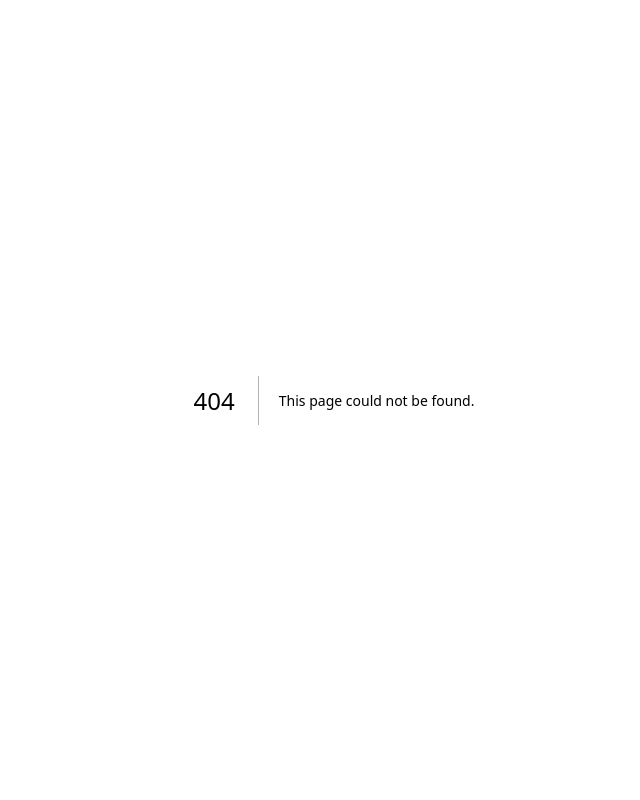
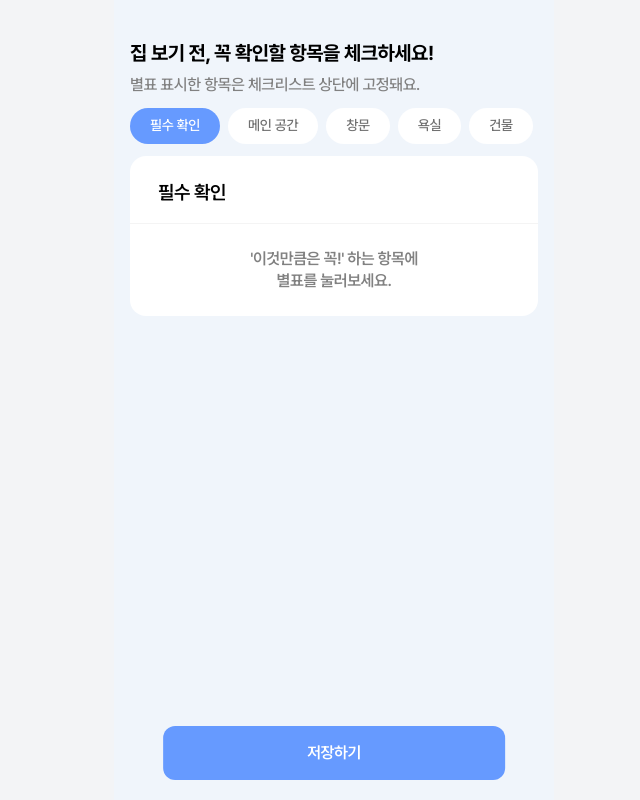
Before and after one commit to dnd-side-project/dnd-13th-9-frontend, a Next.js app: page /checklist in a window 1280 px wide. Before the commit this address had no page. Shown: the whole page, without its empty margins (306-946 px from the left). Built offline with nearby package versions, Linux system fonts and the light colour scheme.

Commit message:
feat : checkList 페이지 제작 (#49)

```diff
--- /dev/null
+++ b/src/app/checklist/checkListData.ts
@@ -0,0 +1,123 @@
+export const checkListData = {
+  categories: [
+    { order: 0, name: '필수 확인' },
+    { order: 1, name: '메인 공간' },
+    { order: 2, name: '창문' },
+    { order: 3, name: '욕실' },
+    { order: 4, name: '건물' },
+  ],
+  sections: [
+    {
+      categoryName: '필수 확인',
+      items: [],
+    },
+    {
+      categoryName: '메인 공간',
+      items: [
+        { id: 1, question: '너무 노후화되진 않았나요?', isFill: false },
+        {
+          id: 2,
+          question: '전체적으로 깔끔한 편인가요?',
+          description: '벽지와 장판 오염이 많을 경우 도배 가능한지 문의하세요',
+          isFill: false,
+        },
+        { id: 3, question: '체감 면적은 넓은가요?', isFill: false },
+        {
+          id: 4,
+          question: '벌레 출몰 위험은 없나요?',
+          description: '주방에 까만 점이 있거나, 약을 둔 흔적이 있나요?',
+          isFill: false,
+        },
+        {
+          id: 5,
+          question: '벽간 소음은 괜찮은가요?',
+          description: "벽을 두드렸을 때, '통통' 소리가 난다면 주의하세요",
+          isFill: false,
+        },
+        {
+          id: 6,
+          question: '가구 옵션 구성과 상태는 어떤가요?',
+          description: '수리나 청소가 필요한지 꼼꼼하게 살펴보세요',
+          isFill: false,
+        },
+        {
+          id: 7,
+          question: '인터넷이 설치되어 있나요?',
+          description: '휴대폰도 잘 터지는지 확인하세요',
+          isFill: false,
+        },
+      ],
+    },
+    {
+      categoryName: '창문',
+      items: [
+        { id: 8, question: '바람이 잘 통하나요?', isFill: false },
+        { id: 9, question: '햇빛이 잘 드나요?', isFill: false },
+        {
+          id: 10,
+          question: '뷰는 괜찮은가요?',
+          description: '다른 건물과 너무 가깝지는 않은지 확인하세요',
+          isFill: false,
+        },
+      ],
+    },
+    {
+      categoryName: '욕실',
+      items: [
+        {
+          id: 11,
+          question: '배수구 악취는 없나요?',
+          description: '화장실 환풍기와 창문 여부를 확인하세요',
+          isFill: false,
+        },
+        {
+          id: 12,
+          question: '온수가 잘 나오나요?',
+          description: '보일러 연식이 10년 이상이면 온수/수압 테스트 해주세요',
+          isFill: false,
+        },
+        {
+          id: 13,
+          question: '수압이 좋은 집인가요?',
+          description: '세면대, 샤워기를 틀어 보고 변기 물을 내려보세요',
+          isFill: false,
+        },
+        {
+          id: 14,
+          question: '배수 상태는 괜찮은가요?',
+          description: '물 받아두고 다시 내려보세요',
+          isFill: false,
+        },
+      ],
+    },
+    {
+      categoryName: '건물',
+      items: [
+        { id: 15, question: '층수는 어떻게 되나요?', isFill: false },
+        { id: 16, question: '엘리베이터는 있나요?', isFill: false },
+        {
+          id: 17,
+          question: '소음 발생 가능성은 없나요?',
+          description: '대로변에 위치하거나 인근에 공사장이 있나요?',
+          isFill: false,
+        },
+        {
+          id: 18,
+          question: '보안 상태는 괜찮은가요?',
+          description: '도어락/방범창 상태와 CCTV 위치를 확인하세요',
+          isFill: false,
+        },
+        { id: 19, question: '담배나 찌든 냄새 등 악취가 있진 않나요?', isFill: false },
+        { id: 20, question: '주차 공간이 있나요?', isFill: false },
+        { id: 21, question: '가까운 연대에 있지는 않나요?', isFill: false },
+        {
+          id: 22,
+          question: '인근에 편의시설이 잘 갖춰져 있나요?',
+          description: '편의점, 코인빨래방 등이 가까운 곳에 있나요?',
+          isFill: false,
+        },
+        { id: 23, question: '건물에 악취나 벌레가 있을만한 가게가 있나요?', isFill: false },
+      ],
+    },
+  ],
+};
--- /dev/null
+++ b/src/app/checklist/page.tsx
@@ -0,0 +1,123 @@
+'use client';
+import React, { useState } from 'react';
+import { MainLayout } from '@/components/layout';
+import { TitleXl } from '@/components/ui/Typography';
+import { BodyXl } from '@/components/ui/Typography';
+import { Tabs, TabsList, TabsTrigger, TabsContent } from '@/components/ui/Tabs';
+import {
+  CheckListBox,
+  CheckListBoxFavoriteItem,
+  CheckListBoxSeparator,
+  CheckListTitle,
+} from '@/components/ui/CheckListBox';
+import { TitleXs } from '@/components/ui/Typography';
+import { checkListData } from '@/app/checklist/checkListData';
+import { Button } from '@/components/ui/Button';
+
+export default function page() {
+  const [sections, setSections] = useState(checkListData.sections);
+
+  const toggleItemFill = (sectionName: string, itemId: number) => {
+    setSections((prev) =>
+      prev.map((section) =>
+        section.categoryName === sectionName
+          ? {
+              ...section,
+              items: section.items.map((item) =>
+                item.id === itemId ? { ...item, isFill: !item.isFill } : item
+              ),
+            }
+          : section
+      )
+    );
+  };
+
+  return (
+    <MainLayout className="bg-[#F0F5FB] px-4 py-10 pb-22">
+      <div className="flex flex-col gap-2">
+        <TitleXl>집 보기 전, 꼭 확인할 항목을 체크하세요!</TitleXl>
+        <BodyXl className="text-neutral-70">별표 표시한 항목은 체크리스트 상단에 고정돼요.</BodyXl>
+      </div>
+
+      <Tabs defaultValue="필수 확인">
+        <TabsList className="overflow-scroll py-3">
+          {checkListData.categories.map((category) => (
+            <TabsTrigger.Chip
+              key={category.order}
+              iconName="example"
+              value={category.name}
+              text={category.name}
+            />
+          ))}
+        </TabsList>
+
+        {sections.map((section) => (
+          <TabsContent key={section.categoryName} value={section.categoryName}>
+            <CheckListBox>
+              <CheckListTitle title={section.categoryName} />
+              <CheckListBoxSeparator />
+
+              {section.categoryName === '필수 확인' ? (
+                (() => {
+                  const favoriteItems = sections
+                    .filter((s) => s.categoryName !== '필수 확인')
+                    .flatMap((s) => s.items.filter((item) => item.isFill));
+
+                  if (favoriteItems.length === 0) {
+                    return (
+                      <div className="flex w-full flex-col items-center py-6">
+                        <TitleXs className="text-neutral-70">'이것만큼은 꼭!' 하는 항목에</TitleXs>
+                        <TitleXs className="text-neutral-70">별표를 눌러보세요.</TitleXs>
+                      </div>
+                    );
+                  }
+
+                  return (
+                    <div className="flex flex-col gap-4 px-4 py-4 pt-3">
+                      {favoriteItems.map((item, index) => (
+                        <React.Fragment key={`${item.id}-${index}`}>
+                          <CheckListBoxFavoriteItem
+                            question={item.question}
+                            description={item.description}
+                            isFill={true}
+                            onClick={() =>
+                              toggleItemFill(
+                                sections.find((s) => s.items.some((i) => i.id === item.id))
+                                  ?.categoryName || '',
+                                item.id
+                              )
+                            }
+                          />
+                          {index !== favoriteItems.length - 1 && <CheckListBoxSeparator />}
+                        </React.Fragment>
+                      ))}
+                    </div>
+                  );
+                })()
+              ) : (
+                <div className="flex flex-col gap-4 px-4 py-4 pt-3">
+                  {section.items.map((item, index) => (
+                    <React.Fragment key={item.id}>
+                      <CheckListBoxFavoriteItem
+                        question={item.question}
+                        description={item.description}
+                        isFill={Boolean(item.isFill)}
+                        onClick={() => toggleItemFill(section.categoryName, item.id)}
+                      />
+                      {index !== section.items.length - 1 && <CheckListBoxSeparator />}
+                    </React.Fragment>
+                  ))}
+                </div>
+              )}
+            </CheckListBox>
+          </TabsContent>
+        ))}
+      </Tabs>
+      <Button
+        label="저장하기"
+        size="large"
+        className="fixed bottom-5 left-1/2 z-50 -translate-x-1/2"
+      />
+    </MainLayout>
+  );
+}
```
